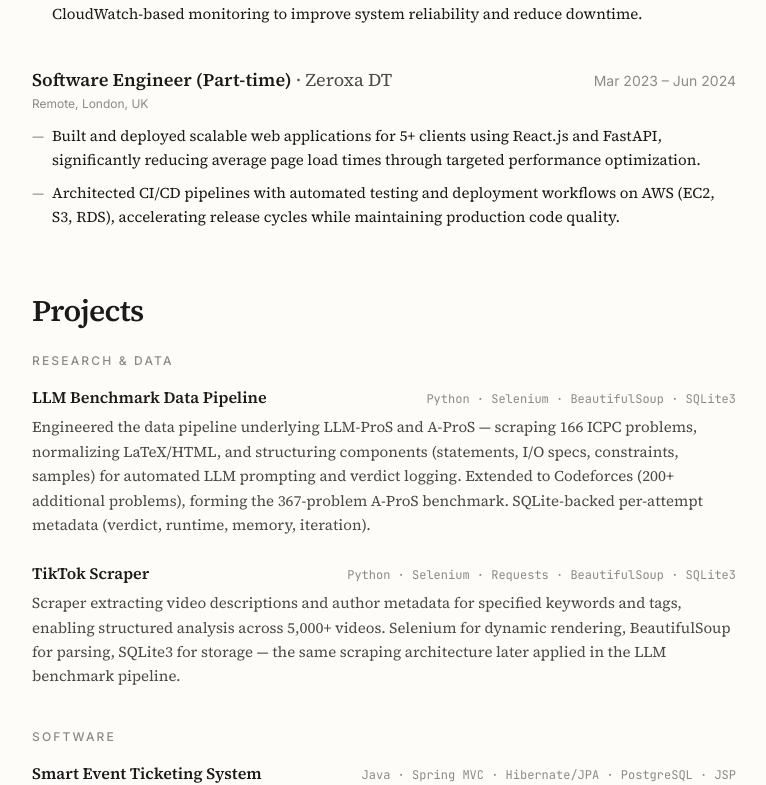
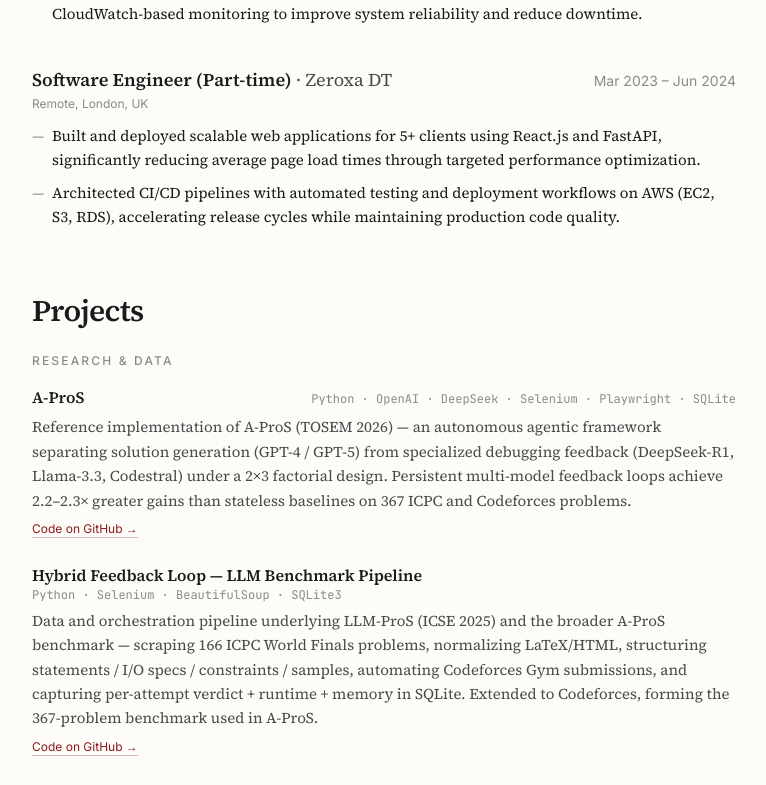
Before and after one commit to sifat-hossain-niloy/sifathossain.github.io, a Next.js app: page / in a window 1280 px wide. Shown: the part 2973-3758 px from the top of the page, without its empty margins (256-1022 px from the left). Built offline with nearby package versions, Linux system fonts and the light colour scheme.

Commit message:
Link projects and publications to GitHub repos

```diff
--- a/src/app/page.tsx
+++ b/src/app/page.tsx
@@ -189,10 +189,28 @@ function ProjectList({ items }: { items: typeof projects }) {
       {items.map((p) => (
         <article key={p.name}>
           <div className="flex flex-wrap items-baseline justify-between gap-x-4">
-            <h3 className="font-serif text-base font-semibold">{p.name}</h3>
+            <h3 className="font-serif text-base font-semibold">
+              {p.link ? (
+                <a href={p.link} target="_blank" rel="noreferrer" className="hover:text-accent dark:hover:text-accent-dark transition">
+                  {p.name}
+                </a>
+              ) : (
+                p.name
+              )}
+            </h3>
             <span className="font-mono text-xs text-ink-faint dark:text-neutral-500">{p.stack}</span>
           </div>
           <p className="mt-1.5 text-[15px] leading-relaxed text-ink-muted dark:text-neutral-300">{p.description}</p>
+          {p.link && (
+            <a
+              href={p.link}
+              target="_blank"
+              rel="noreferrer"
+              className="mt-2 inline-block link text-xs font-sans"
+            >
+              Code on GitHub →
+            </a>
+          )}
         </article>
       ))}
     </div>
--- a/src/content/profile.ts
+++ b/src/content/profile.ts
@@ -13,7 +13,7 @@ export const profile = {
   scholarUserId: 'ufzmCDQAAAAJ',
   links: {
     email: 'mailto:sifatb910@gmail.com',
-    github: 'https://github.com/sifathossain',
+    github: 'https://github.com/sifat-hossain-niloy',
     linkedin: 'https://www.linkedin.com/in/sifat-hossain',
     scholar: 'https://scholar.google.com/citations?user=ufzmCDQAAAAJ&hl=en',
     cv: '/cv',
--- a/src/content/projects.ts
+++ b/src/content/projects.ts
@@ -8,16 +8,26 @@ export type Project = {
 
 export const projects: Project[] = [
   {
-    name: 'LLM Benchmark Data Pipeline',
+    name: 'A-ProS',
+    stack: 'Python · OpenAI · DeepSeek · Selenium · Playwright · SQLite',
+    kind: 'research',
+    link: 'https://github.com/sifat-hossain-niloy/A-Pros',
+    description:
+      'Reference implementation of A-ProS (TOSEM 2026) — an autonomous agentic framework separating solution generation (GPT-4 / GPT-5) from specialized debugging feedback (DeepSeek-R1, Llama-3.3, Codestral) under a 2×3 factorial design. Persistent multi-model feedback loops achieve 2.2–2.3× greater gains than stateless baselines on 367 ICPC and Codeforces problems.',
+  },
+  {
+    name: 'Hybrid Feedback Loop — LLM Benchmark Pipeline',
     stack: 'Python · Selenium · BeautifulSoup · SQLite3',
     kind: 'research',
+    link: 'https://github.com/sifat-hossain-niloy/Hybrid-Feedback-Loop---LLM',
     description:
-      'Engineered the data pipeline underlying LLM-ProS and A-ProS — scraping 166 ICPC problems, normalizing LaTeX/HTML, and structuring components (statements, I/O specs, constraints, samples) for automated LLM prompting and verdict logging. Extended to Codeforces (200+ additional problems), forming the 367-problem A-ProS benchmark. SQLite-backed per-attempt metadata (verdict, runtime, memory, iteration).',
+      'Data and orchestration pipeline underlying LLM-ProS (ICSE 2025) and the broader A-ProS benchmark — scraping 166 ICPC World Finals problems, normalizing LaTeX/HTML, structuring statements / I/O specs / constraints / samples, automating Codeforces Gym submissions, and capturing per-attempt verdict + runtime + memory in SQLite. Extended to Codeforces, forming the 367-problem benchmark used in A-ProS.',
   },
   {
     name: 'TikTok Scraper',
     stack: 'Python · Selenium · Requests · BeautifulSoup · SQLite3',
     kind: 'research',
+    link: 'https://github.com/sifat-hossain-niloy/Tiktok-Scraper',
     description:
       'Scraper extracting video descriptions and author metadata for specified keywords and tags, enabling structured analysis across 5,000+ videos. Selenium for dynamic rendering, BeautifulSoup for parsing, SQLite3 for storage — the same scraping architecture later applied in the LLM benchmark pipeline.',
   },
@@ -32,6 +42,7 @@ export const projects: Project[] = [
     name: 'JobGenie',
     stack: 'React.js · FastAPI · MongoDB',
     kind: 'software',
+    link: 'https://github.com/sifat-hossain-niloy/jobgenie',
     description:
       'Job search platform with automated CV generation and personalized job matching, integrating live job scraping to fetch and rank relevant listings.',
   },
@@ -39,6 +50,7 @@ export const projects: Project[] = [
     name: 'OyeAmigo',
     stack: 'Kotlin · Android SDK',
     kind: 'software',
+    link: 'https://github.com/sifat-hossain-niloy/OyeAmigo',
     description:
       'Personality-based social networking Android app with null-safe Kotlin architecture, reducing crash rates and improving runtime stability.',
   },
--- a/src/content/publications.ts
+++ b/src/content/publications.ts
@@ -27,7 +27,9 @@ export const publications: Publication[] = [
     status: 'published',
     note: '* Equal contribution',
     highlight: true,
-    links: [],
+    links: [
+      { label: 'Code', href: 'https://github.com/sifat-hossain-niloy/A-Pros' },
+    ],
     abstract:
       'A-ProS is an autonomous agentic framework that separates solution generation (GPT-4 / GPT-5) from specialized debugging feedback (DeepSeek-R1, Llama-3.3, Codestral) using persistent multi-model feedback loops. Evaluated on 367 ICPC and Codeforces problems under a 2×3 factorial design, stateful refinement achieves 2.2–2.3× greater gains than stateless baselines and reduces error repetition by 2.9–3.5×. We further analyze trust calibration (ECE) across critic models.',
     bibtex: `@article{tabassum2026apros,
@@ -53,6 +55,7 @@ export const publications: Publication[] = [
     links: [
       { label: 'arXiv', href: 'https://arxiv.org/abs/2502.04355' },
       { label: 'PDF', href: 'https://arxiv.org/pdf/2502.04355' },
+      { label: 'Code', href: 'https://github.com/sifat-hossain-niloy/Hybrid-Feedback-Loop---LLM' },
     ],
     abstract:
       'We propose LLM-ProS, a novel evaluation framework benchmarking five state-of-the-art LLMs (GPT-4o, Mistral Large, Llama-3.1-405B, o1-mini, o1-preview) on 166 ICPC World Finals problems (2011–2024). Our analysis reveals that o1 models significantly outperform general-purpose models, primarily due to chain-of-thought reasoning and iterative refinement capabilities, and we characterize where each model class fails.',
```
